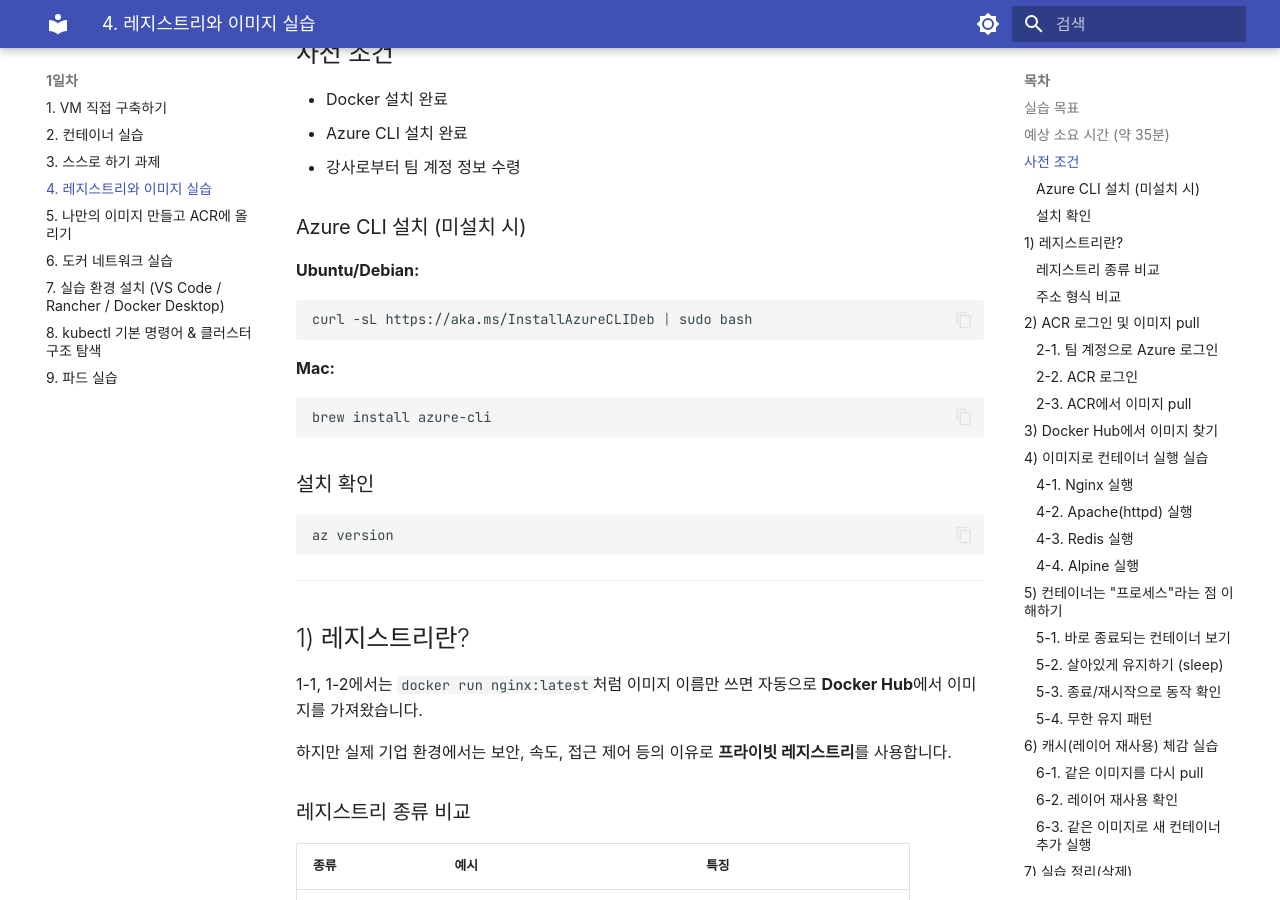
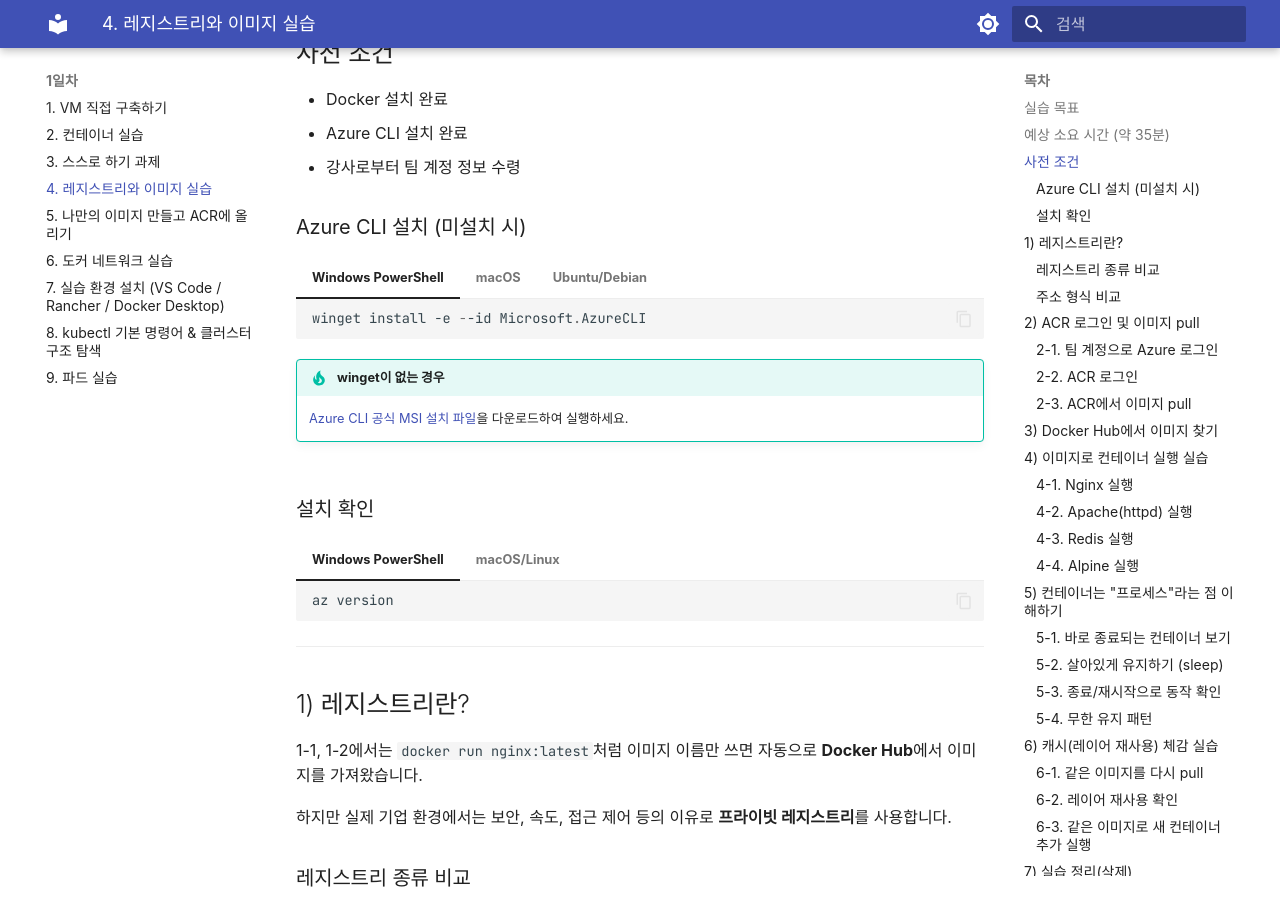
Before and after one commit to skilleat-labs/k8s-for-4days, an MkDocs documentation site: the page built from docs/day1/1-3-registry.md, in a window 1280 px wide and 900 px high, scrolled down 626 px. Built offline with MkDocs 1.6.1 and Material for MkDocs 9.7.7, drawn with Linux system fonts in a browser that asks for light colours; some web fonts are replaced.

Commit message:
Add PowerShell Azure CLI install instructions

````diff
--- a/docs/day1/1-3-registry.md
+++ b/docs/day1/1-3-registry.md
@@ -22,23 +22,34 @@
 
 ### Azure CLI 설치 (미설치 시)
 
-**Ubuntu/Debian:**
+=== "Windows PowerShell"
+    ```powershell
+    winget install -e --id Microsoft.AzureCLI
+    ```
 
-```bash
-curl -sL https://aka.ms/InstallAzureCLIDeb | sudo bash
-```
+    !!! tip "winget이 없는 경우"
+        [Azure CLI 공식 MSI 설치 파일](https://aka.ms/installazurecliwindows)을 다운로드하여 실행하세요.
 
-**Mac:**
+=== "macOS"
+    ```bash
+    brew install azure-cli
+    ```
 
-```bash
-brew install azure-cli
-```
+=== "Ubuntu/Debian"
+    ```bash
+    curl -sL https://aka.ms/InstallAzureCLIDeb | sudo bash
+    ```
 
 ### 설치 확인
 
-```bash
-az version
-```
+=== "Windows PowerShell"
+    ```powershell
+    az version
+    ```
+=== "macOS/Linux"
+    ```bash
+    az version
+    ```
 
 ---
 
````
